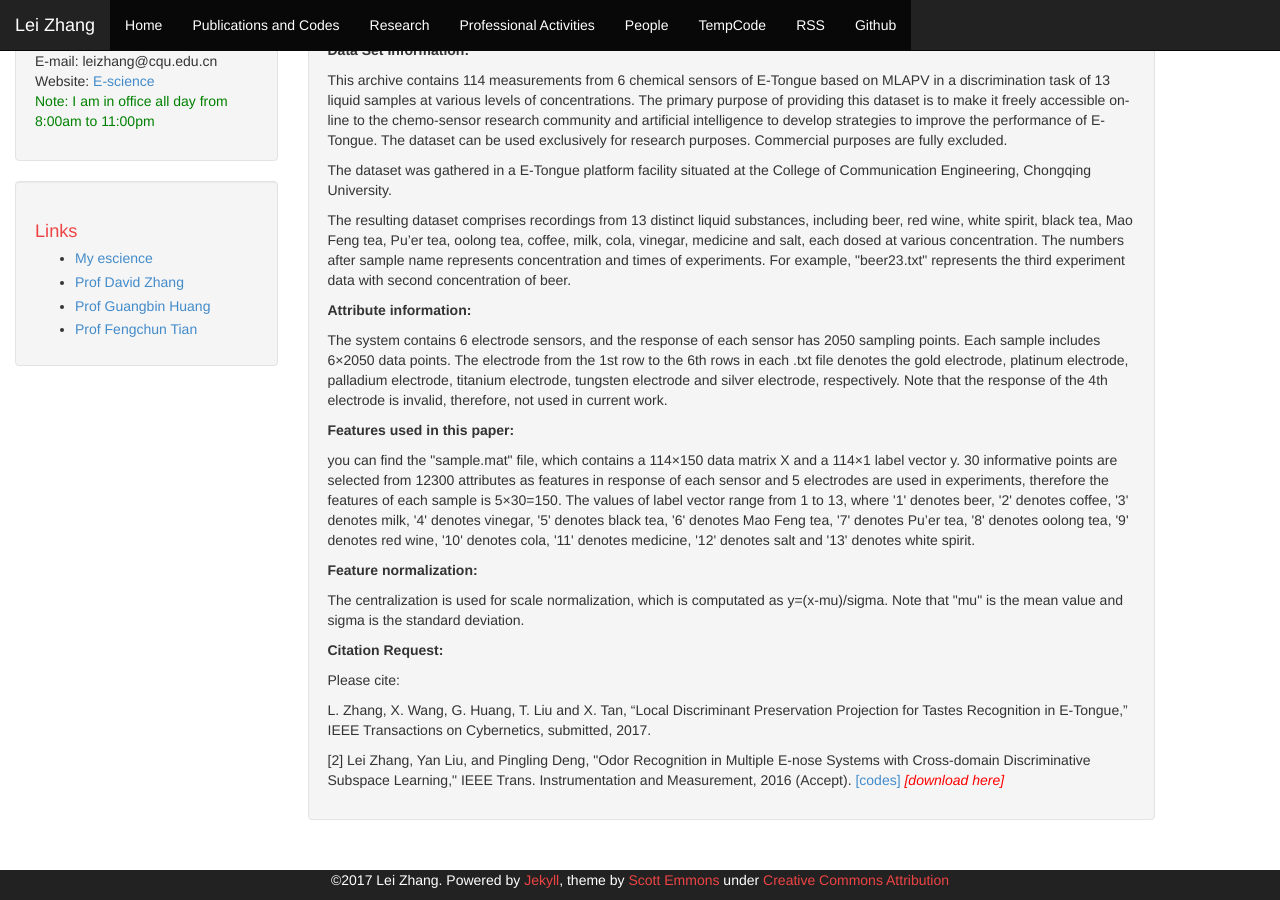
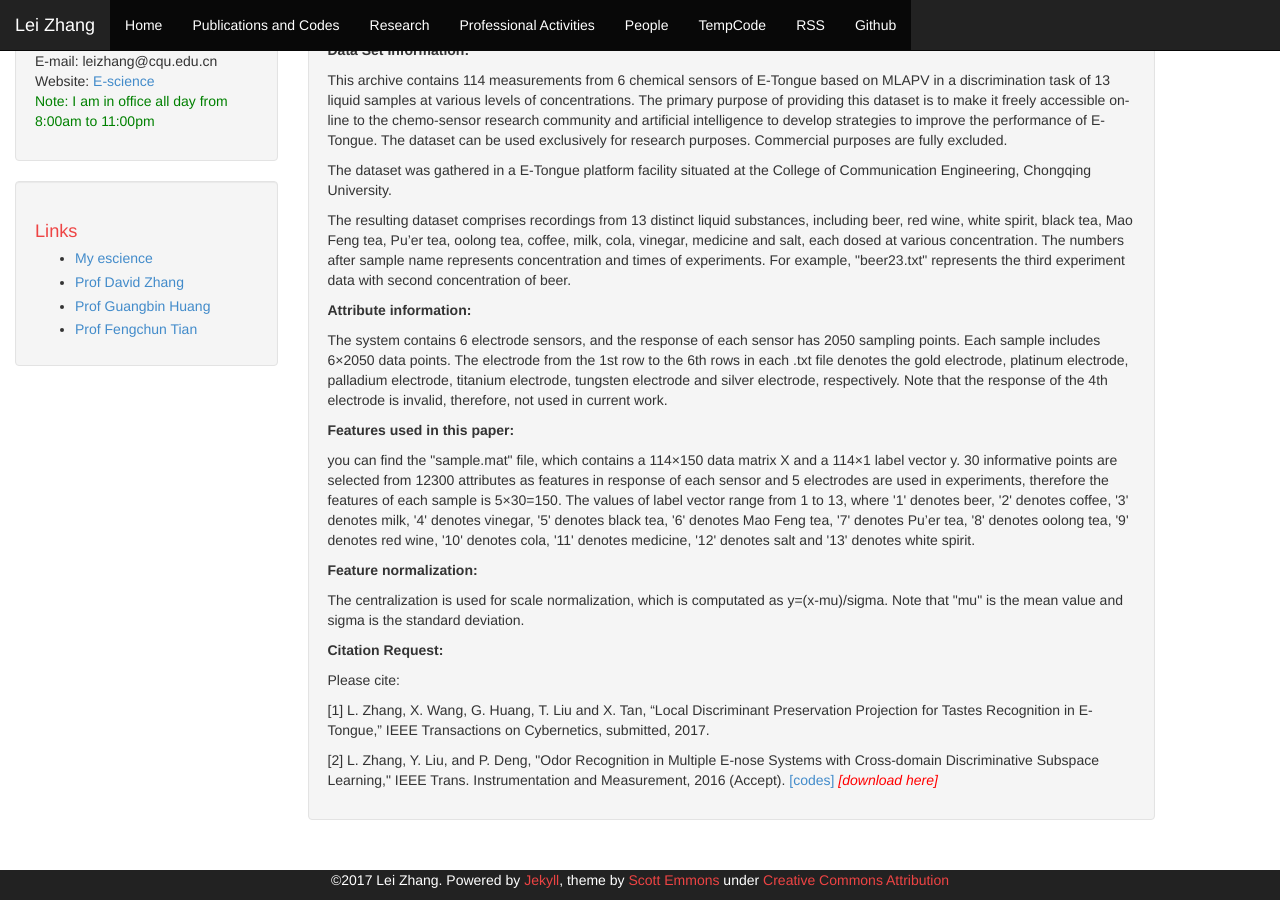
Before and after one commit to DrLeiZhang/website, a Jekyll site: the page built from tempcode.html, in a window 1280 px wide and 900 px high, scrolled down 631 px. Built offline with Jekyll 4.4.1, drawn with Linux system fonts in a browser that asks for light colours; Markdown is read by kramdown in place of the engine named in the settings; some of the changed text lies outside the part shown.

Commit message:
Update
Signed-off-by: leizhang@cqu.edu.cn <leizhang@cqu.edu.cn>

```diff
--- a/tempcode.html
+++ b/tempcode.html
@@ -45,10 +45,10 @@ layout: default
 <p><b>Citation Request:</B></p>
 
 <p>Please cite:</p>
-<p>L. Zhang, X. Wang, G. Huang, T. Liu and X. Tan, “Local Discriminant Preservation Projection for Tastes Recognition in E-Tongue,” IEEE Transactions on Cybernetics, submitted, 2017.</p>
+<p>[1] L. Zhang, X. Wang, G. Huang, T. Liu and X. Tan, “Local Discriminant Preservation Projection for Tastes Recognition in E-Tongue,” IEEE Transactions on Cybernetics, submitted, 2017.</p>
 </p>
 
 
-<p>[2] Lei Zhang, Yan Liu, and Pingling Deng, "Odor Recognition in Multiple E-nose Systems with Cross-domain Discriminative Subspace Learning," IEEE Trans. Instrumentation and Measurement, 2016 (Accept). <a href="resources/CDSL_paper_code.rar">[codes]</a> <I style="color:red;">[download here]</I></p>
+<p>[2] L. Zhang, Y. Liu, and P. Deng, "Odor Recognition in Multiple E-nose Systems with Cross-domain Discriminative Subspace Learning," IEEE Trans. Instrumentation and Measurement, 2016 (Accept). <a href="resources/CDSL_paper_code.rar">[codes]</a> <I style="color:red;">[download here]</I></p>
 
 </div>
```
Also changed, not shown: other parts of tempcode.html (+1 -1 lines).
